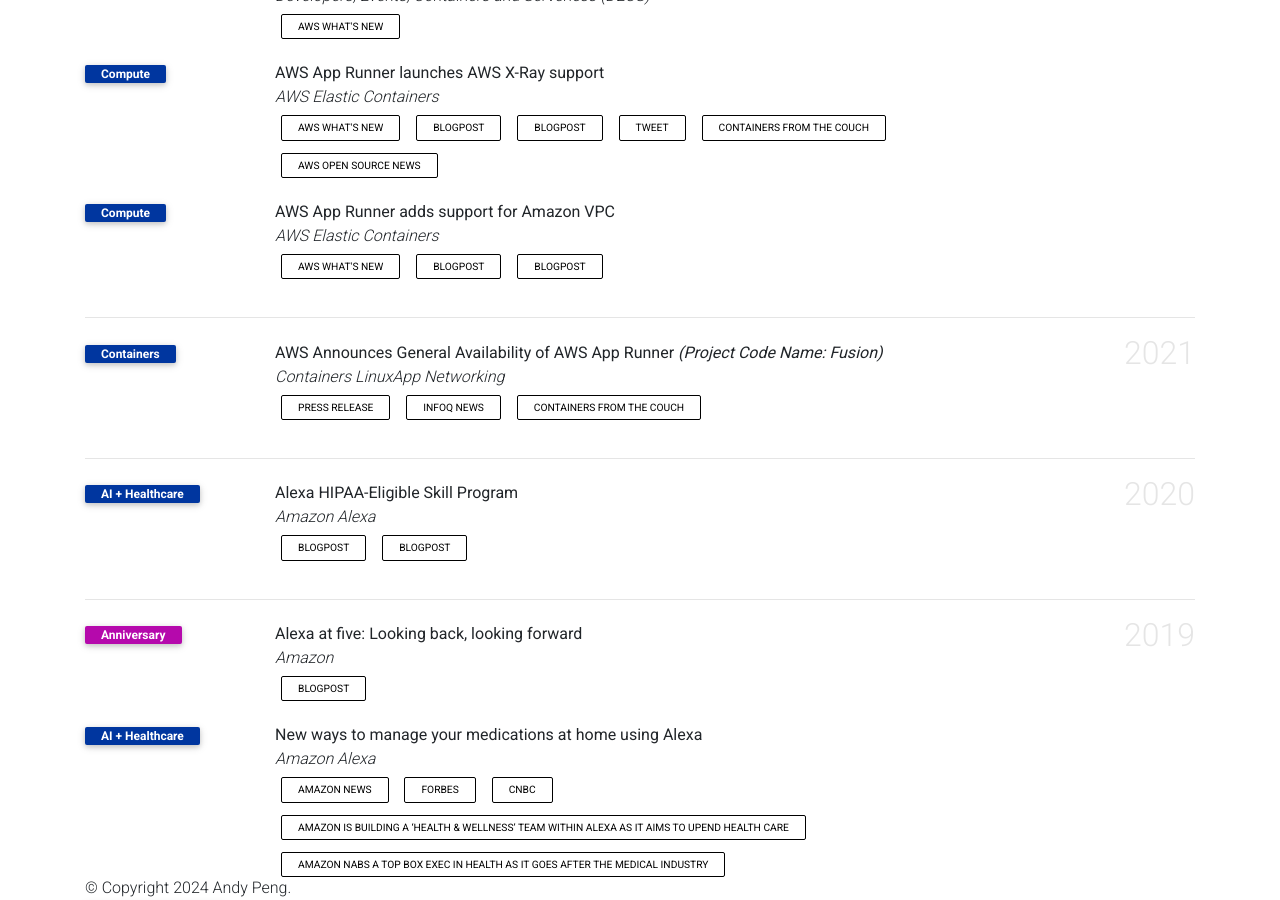
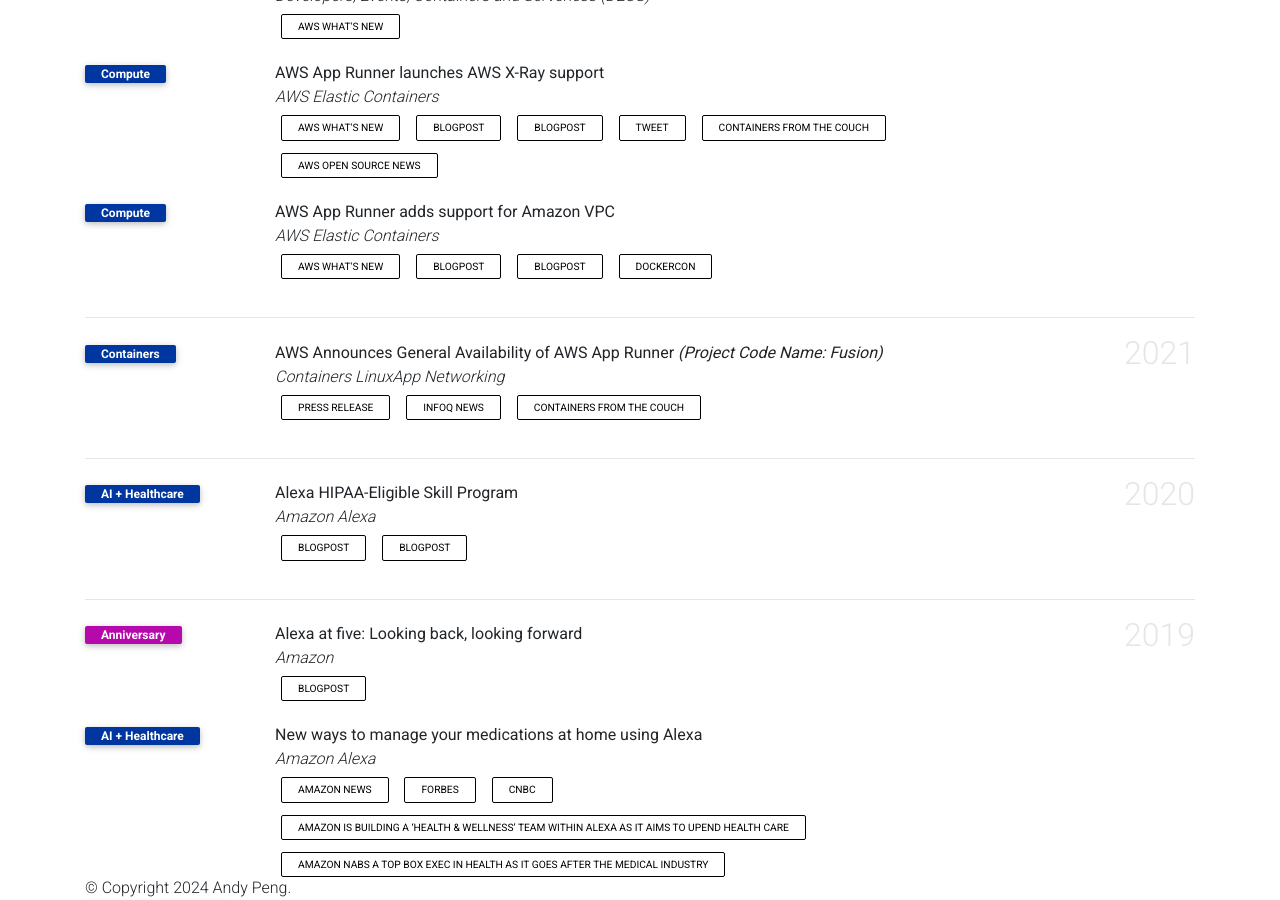
Before and after one commit to gfw001/gfw001.github.io, a Jekyll site: the page products.html, which Jekyll copies as it is, in a window 1280 px wide and 900 px high, scrolled down 1675 px. Built offline with Jekyll 4.4.1, drawn with Linux system fonts in a browser that asks for light colours; comment, search, counter and statistics services are not loaded; a style sheet for code colours, icons or effects is not loaded.

Commit message:
Update products.html

```diff
--- a/products.html
+++ b/products.html
@@ -368,6 +368,7 @@
                      <a href="https://aws.amazon.com/about-aws/whats-new/2022/02/aws-app-runner-amazon-vpc/" class="btn btn-sm z-depth-0" role="button" rel="external nofollow noopener" target="_blank">AWS What's New</a>
                      <a href="https://aws.amazon.com/blogs/containers/deep-dive-on-aws-app-runner-vpc-networking/" class="btn btn-sm z-depth-0" role="button" rel="external nofollow noopener" target="_blank">Blogpost</a>
                      <a href="https://aws.amazon.com/blogs/containers/observability-for-aws-app-runner-vpc-networking/" class="btn btn-sm z-depth-0" role="button" rel="external nofollow noopener" target="_blank">Blogpost</a>
+                     <a href="https://www.youtube.com/watch?v=Iyp9Ugk9oRs" class="btn btn-sm z-depth-0" role="button" rel="external nofollow noopener" target="_blank">DockerCon</a>
                </div>
                <div class="badges">
                   <span class="altmetric-embed" data-hide-no-mentions="true" data-hide-less-than="15" data-badge-type="2" data-badge-popover="right"></span> <span class="__dimensions_badge_embed__" data-pmid="" data-hide-zero-citations="true" data-style="small_rectangle" data-legend="hover-right" style="margin-bottom: 3px;"></span>
```
